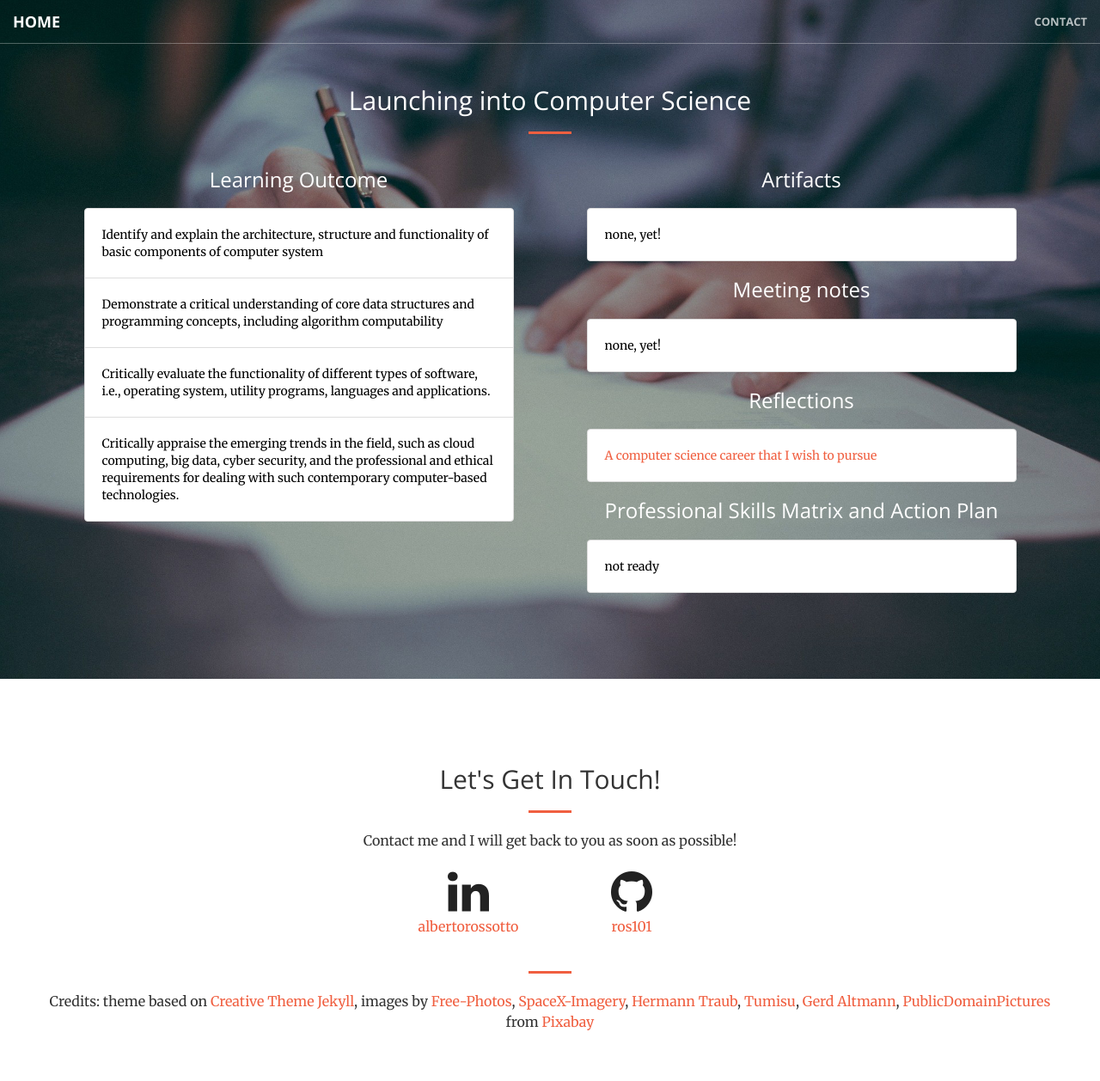
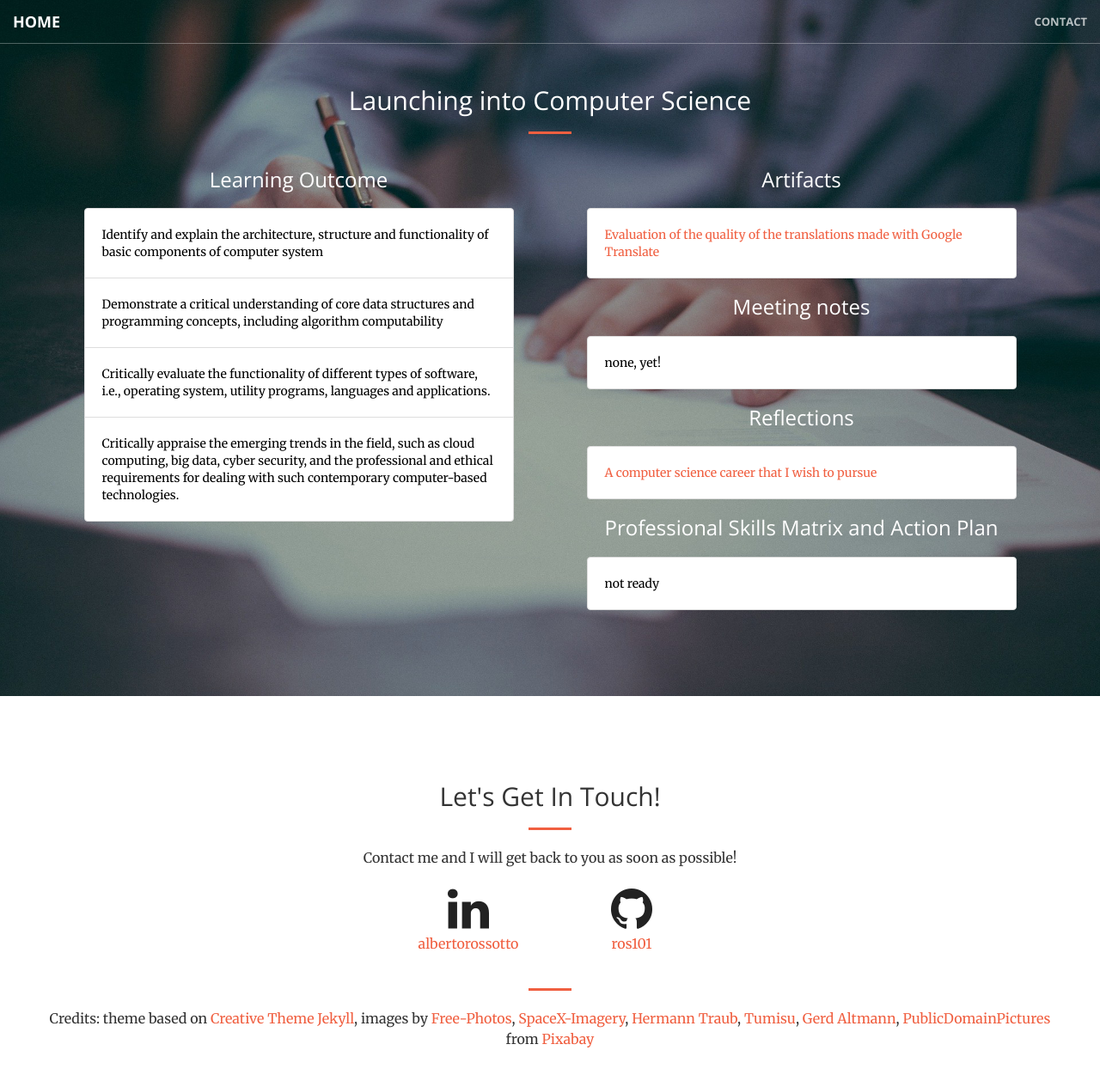
Before and after one commit to ros101/ros101-ros101.github.io, a Jekyll site: the page built from launching/index.md, in a window 1280 px wide and 1341 px high. Shown: the top 1258 px of the window at 86% size. Built offline with Jekyll 4.4.1, drawn with Linux system fonts in a browser that asks for light colours.

Commit message:
add Evaluation of the quality of the translations made with Google Translate

```diff
--- a/launching/index.md
+++ b/launching/index.md
@@ -9,9 +9,9 @@ learnings:
   - Critically evaluate the functionality of different types of software, i.e., operating system, utility programs, languages and applications.
   - Critically appraise the emerging trends in the field, such as cloud computing, big data, cyber security, and the professional and ethical requirements for dealing with such contemporary computer-based technologies.
 artifacts:
-#  - artifact:
-#    url: artifact1.html
-#    title: artifact1
+  - artifact:
+    url: test-google-translate.pdf
+    title: Evaluation of the quality of the translations made with Google Translate
 notes:
 #  - note:
 #    url: note1.html
```
Also changed, not shown: 1 other file.
